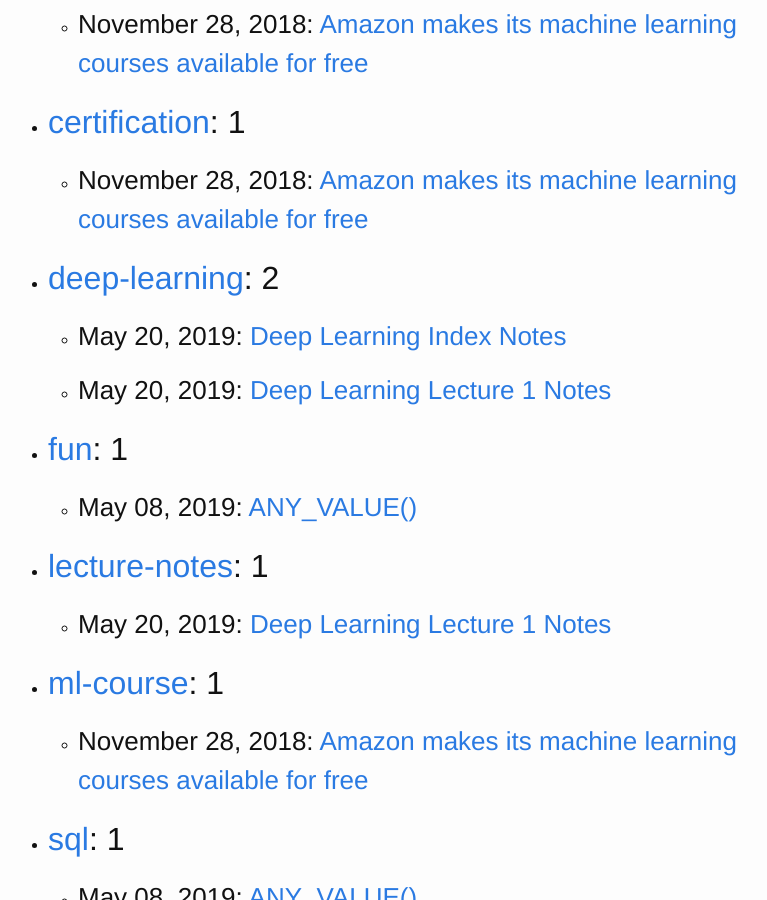
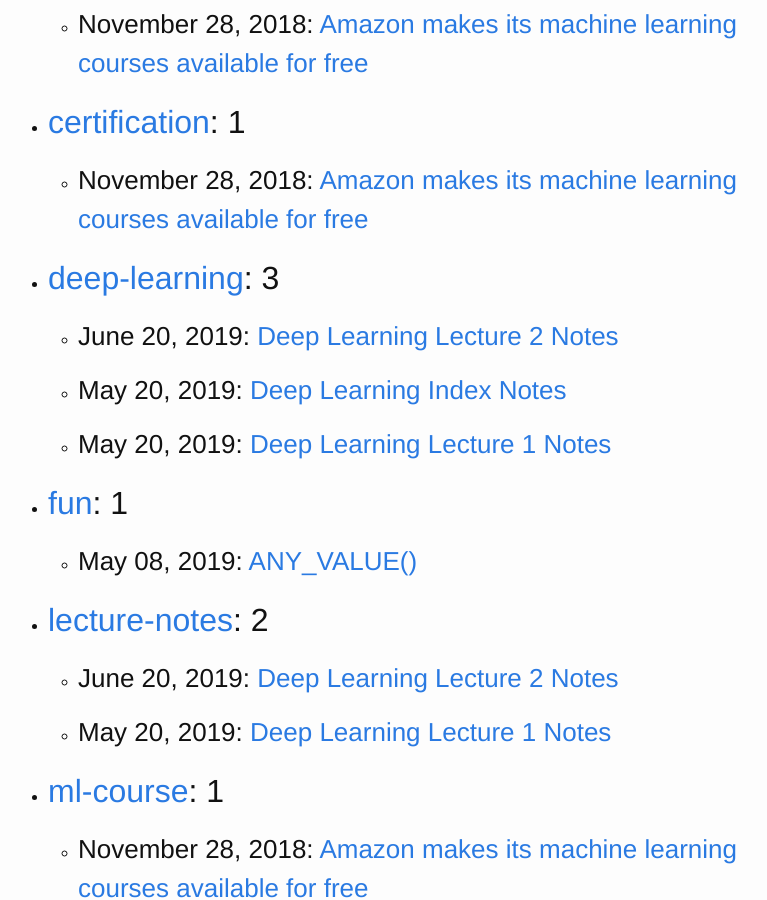
Before and after one commit to marcossilva/marcossilva.github.io, a Jekyll site: the page built from tags/tags-en.md, in a window 1280 px wide and 900 px high, scrolled down 330 px. Shown: the whole window, without its empty margins (252-1019 px from the left). Built offline with Jekyll 4.4.1, drawn with Linux system fonts in a browser that asks for light colours; some of the changed lines change nothing that is shown.

Commit message:
Stanford Deep Learning Lecture 2 Notes added to blog post and to the main index

```diff
--- a/_posts/en/2019-05-20-stanford-deep-learning-notes-lecture-1.md
+++ b/_posts/en/2019-05-20-stanford-deep-learning-notes-lecture-1.md
@@ -1,7 +1,7 @@
 ---
 layout: post
 title:  "Deep Learning Lecture 1 Notes"
-ref: deep-learning-lecture
+ref: deep-learning-lecture-1
 lang: en
 categories:
 tags: deep-learning lecture-notes
--- a/_posts/en/2019-05-20-stanford-deep-learning-notes-lecture-index.md
+++ b/_posts/en/2019-05-20-stanford-deep-learning-notes-lecture-index.md
@@ -5,7 +5,9 @@
 lang: en
 categories:
 tags: deep-learning
-lastedit : 2019-05-24 17:31:12 -0300
+dateModified: 2019-06-20T19:52:00-03:00
 ---
+<!-- lastedit : 2019-05-24 17:31:12 -0300 -->
+* <a href="{{ site.baseurl }}{% link _posts/en/2019-05-20-stanford-deep-learning-notes-lecture-1.md  %}">Lecture 1</a>
 
-* <a href="{{ site.baseurl }}{% link _posts/en/2019-05-20-stanford-deep-learning-notes-lecture-1.md  %}">Lecture 1</a>
+* <a href="{{ site.baseurl }}{% link _posts/en/2019-06-20-stanford-deep-learning-notes-lecture-2.md  %}">Lecture 2</a>
--- /dev/null
+++ b/_posts/en/2019-06-20-stanford-deep-learning-notes-lecture-2.md
@@ -0,0 +1,82 @@
+---
+layout: post
+title:  "Deep Learning Lecture 2 Notes"
+ref: deep-learning-lecture-2
+lang: en
+categories:
+tags: deep-learning lecture-notes
+datePublished: 2019-06-20T23:00:00-03:00
+dateModified: 2019-06-20T23:00:00-03:00
+description: Notes of the second Stanford deep learning course lecture.
+image: /assets/learning-process.png
+---
+
+Machine Learning can be taught as learning an approximate function that maps an **input** to a desired **output**. This can be done using an **model**. The model is basically a given **architecture** and its **parameters**. The **loss** function gives you how much you should move your parameters in the given architecture to minimize your error using a gradient.
+
+All these bolded pointed things can change in a Machine Learning problem. Apart from all those you could also change the **activation functions** used, the **optimizer** and many **hyperparameters**.
+
+<figure>
+	<p align="center"><img src="/assets/learning-process.png" title="Learning Process on Machine Learning" alt="specific things you could change in a machine learning pipeline" align="center"></p>
+	<p align="center"><figcaption align="center">Things you could change and wrangle in a machine learning problem</figcaption></p>
+</figure>
+
+* Logistic Regression with single output (<a href="https://youtu.be/AwQHqWyHRpU?t=295" rel="nofollow">5:00</a>)
+* Logistic Regression with multiple output (<a href="https://youtu.be/AwQHqWyHRpU?t=341" rel="nofollow">5:40</a>)
+* Labeling data for multi class problems is important (<a href="https://youtu.be/AwQHqWyHRpU?t=382">6:22</a>)
+	* One-hot encoding - A vector with only one value marked as one and all the others as zero. Can lead to really sparse vectors. Works very well with a single classification and not multi classification in the given input.
+	* Label encoding - Numerical encoding to the input. Turn the input into sequential data
+* Shallow network 'understanding' of the input given different depth (<a href="https://youtu.be/AwQHqWyHRpU?t=615">10:15</a>)
+
+## Day 'n' Night Detector(<a href="https://youtu.be/AwQHqWyHRpU?t=763">12:40</a>)
+- Classify if a given image is a day image or a night image
+- How decide how many images?
+	- 1st rule of thumb: use complexity. Complex tasks need more data.
+	- 2nd rule of thumb: use experience given the data you'll have available
+- How divide images into train/test/validation test sets? 80/10/10?
+- Bias? We should be careful to give our model a balanced dataset to mitigate problems. There are specific techniques to deal with unbalanced data.
+- How choose resolution of the input image?
+	- Compare to human performance. Print many resolutions and give to humans and establish a baseline performance for each resolution
+
+## Face Verification (<a href="https://youtu.be/AwQHqWyHRpU?t=1343">22:23</a>)
+- Validate student IDs to a camera captured image
+- How big the images should be? Over 400px preferably. Why? Because the task is much more complex than the previous one.
+- Architecture: Siamese Network? Both inputs are encoded using a network and both encodings are subtracted.
+- Loss function should focus on triplets: the available correct pair to be minimized and a incorrect pair. It's also important to note that there is an alpha term in the loss because it avoids learning the mapping to 0 which would lead to no error (and no learning at all)
+
+## Face Recognition (<a href="https://youtu.be/AwQHqWyHRpU?t=2577">42:55</a>)
+- There's no validation anymore. The camera identifies you.
+- Face Recognition: K-Nearest Neighbors
+- Face Clustering: K-Means
+- Maybe we need to detect the face first? Another separated module.
+
+## Art Generation (<a href="https://youtu.be/AwQHqWyHRpU?t=2915">48:35</a>)
+- Given a picture, make it look beautiful
+- Which data? Beautiful is a super personal and fluid concept. The input data can be, therefore, any image
+- The **input** can be a pair of images with a given image that we want to apply the style and a given image that we want to extract the style from.
+- The **output** we want is a generated image
+- The model is a style-network. We want a model that is not restricted to a specific style but is able to extract style from any image content.
+- Gram Matrix. Style is non-localized information.
+- The loss function wants to maximize both terms: the style and the content.
+- The downsize of a model that can output **any** style is that for each image generated it's necessary to run the image multiple times until the loss is small enough given the number of iterations. Another approach would be a network that output a given style. This approach would be much faster to output a single style but wouldn't be able to generate multiple styles.
+- The approach to multiple styles would be feed a random noise as input and compute the loss until it is small enough meaning that both content and style have been correctly transfered.
+
+## Trigger Word Detection (<a href="https://youtu.be/AwQHqWyHRpU?t=3807">1:03:27</a>)
+- Given a 10s audio speech, detect the word 'activate'
+- 'Resolution' (Sampling rate) of audio? the best way to decide this is with human baseline like the images test.
+- Labeling schema for time steps x for whole audio. Using a single output is much harder for the algorithm because much of the input is actually not the word being detected. The timestep labeling is much easier but generates an unbalanced dataset. A hack to balance it back is to map not just the time step with the word being detected but its neighbors as well.
+- Strategic data collection:
+	- Manual data collection
+	- Manual labeling
+	- Movie subtitles
+	- Audio books
+	- Automatic labeling + Programmatically. Generating samples strategy:
+		- Data:
+			- Background Noise
+			- Positive Samples
+			- Negative Samples
+		- Technique:
+			- Mix the 3 datasets randomly in a known labeled way
+			- Mixing them randomly augment the dataset easily generating thousands of samples pretty easily, on-the-fly and doesn't even require a large database of any of the samples
+- Input data -> Fourier Transform (FFT) -> LSTM
+- FFT itself has its own hyperparameters
+- A better approach: Input data -> Fourier Transform (FFT) (v2 Hyperparameters) -> Conv + BatchNorm (BN) -> GRU + BN -> Activation -> Expanded Output
```
Also changed, not shown: assets/learning-process.png (added).
